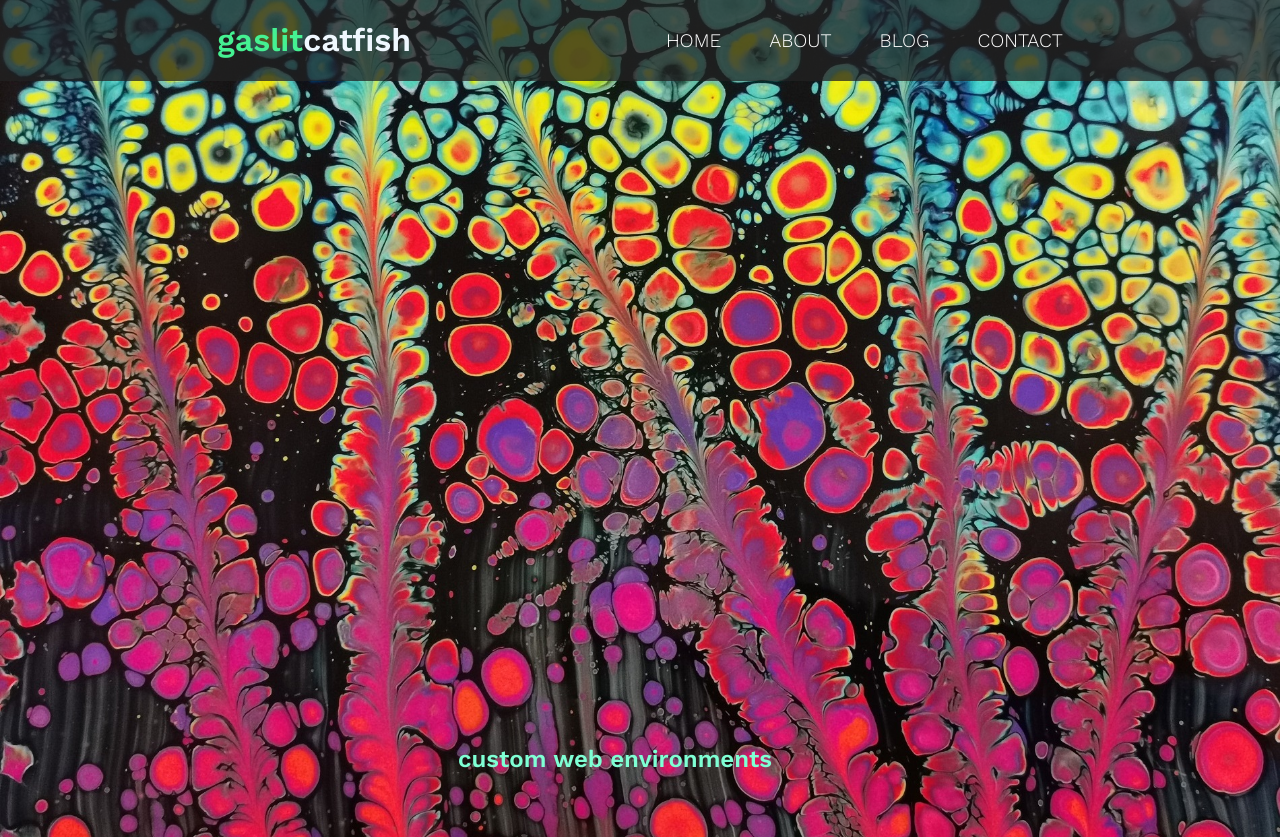
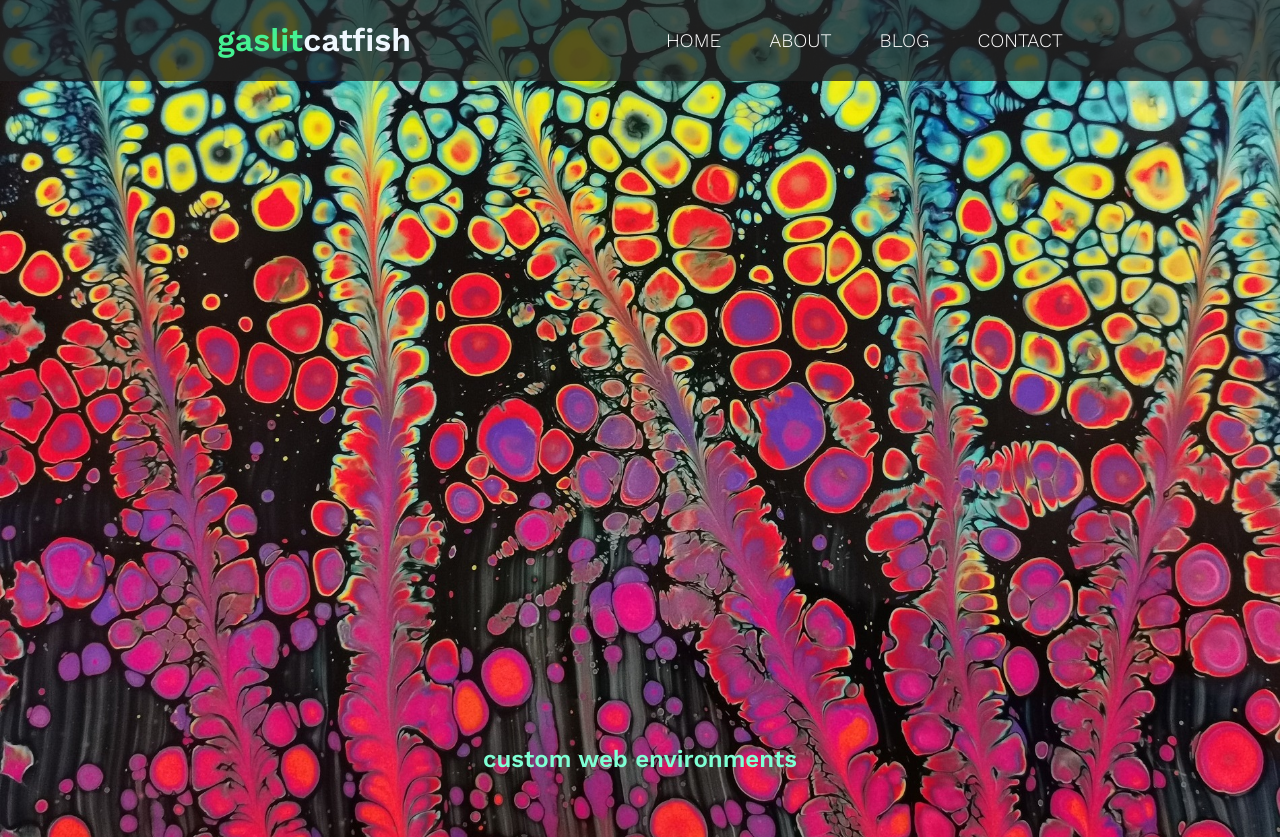
Before and after one commit to waxx567/cake-flower, a Flask app: page / in a window 1280 px wide. Run offline with Flask 2, Linux system fonts and the light colour scheme.

Commit message:
Update style.css

```diff
--- a/static/css/style.css
+++ b/static/css/style.css
@@ -125,7 +125,7 @@ nav a:hover {
 .scroller {
     background-image: url('../img/image-16.jpg');
     color: aquamarine;
-    padding-right: 50px;
+    padding-right: 0px;
     padding-top: 680px;
     background-color: #333;
     /*background-blend-mode: multiply;*/
```
